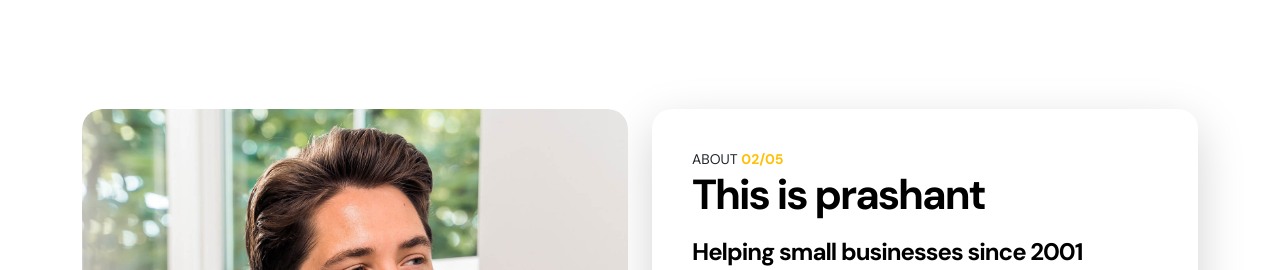
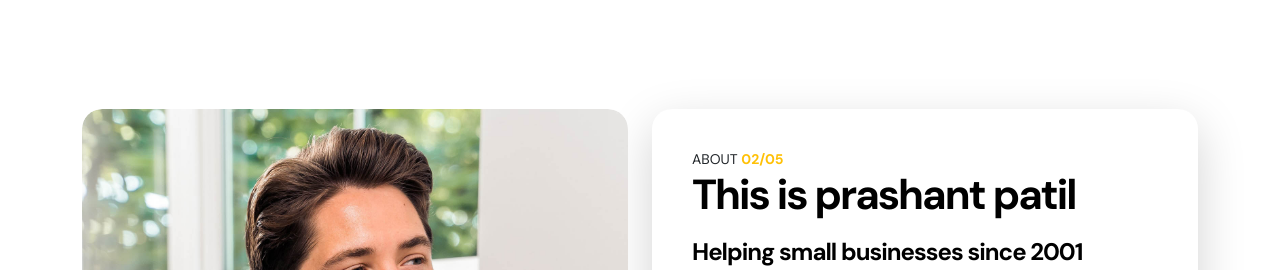
Before and after one commit to ppatil4742/git-repo-5, a plain HTML site: page index.html in a window 1280 px wide. Shown: the part 830-1100 px from the top of the page. Drawn offline with Linux system fonts and the light colour scheme.

Commit message:
Added surname

```diff
--- a/index.html
+++ b/index.html
@@ -201,7 +201,7 @@ Free Bootstrap 5 HTML Template
                                 <div class="about-info">
                                     <small class="small-title">About <strong class="text-warning">02/05</strong></small>
 
-                                    <h2 class="mb-3">This is prashant</h2>
+                                    <h2 class="mb-3">This is prashant patil</h2>
 
                                     <h5 class="mb-3">Helping small businesses since 2001</h5>
 
```
